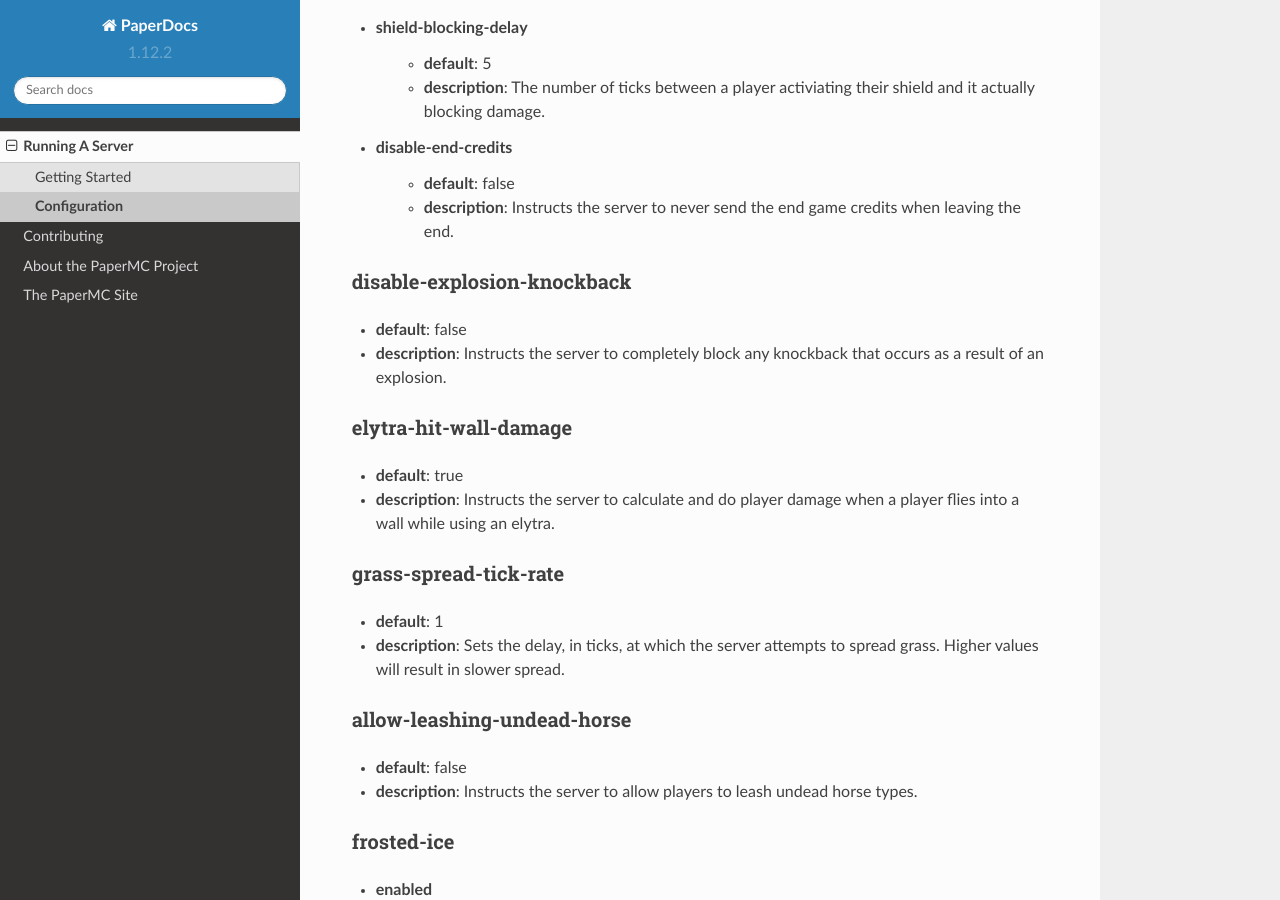
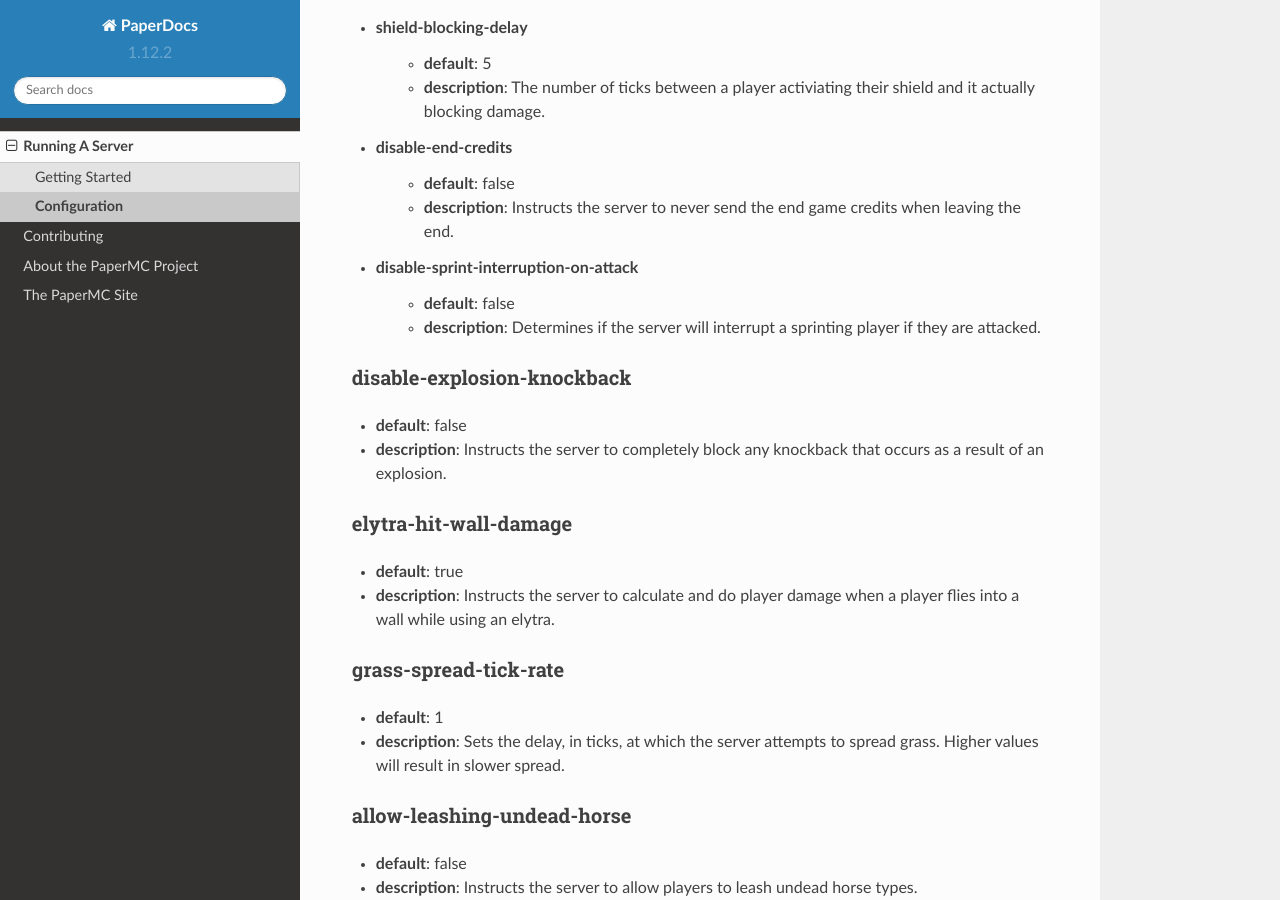
Before and after one commit to PaperMC/PaperDocs, a Sphinx documentation site: the page built from source/server/configuration.rst, in a window 1280 px wide and 900 px high, scrolled down 7326 px. Built offline with Sphinx 7.4.7 and the Read the Docs theme 2.0.0, drawn with Linux system fonts in a browser that asks for light colours.

Commit message:
Add game-mechanics.disable-sprint-interruption-on-attack configuration
https://github.com/PaperMC/Paper/commit/a144c203fcd49959d4497db23d5f0f45985ba477

```diff
--- a/source/server/configuration.rst
+++ b/source/server/configuration.rst
@@ -325,6 +325,11 @@
     - **default**: false
     - **description**: Instructs the server to never send the end game credits
       when leaving the end.
+
+* disable-sprint-interruption-on-attack
+    - **default**: false
+    - **description**: Determines if the server will interrupt a sprinting
+      player if they are attacked.
 
 disable-explosion-knockback
 ~~~~~~~~~~~~~~~~~~~~~~~~~~~
```
